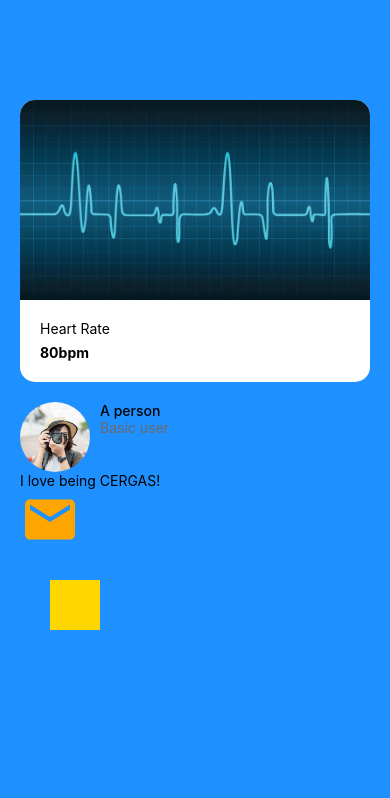
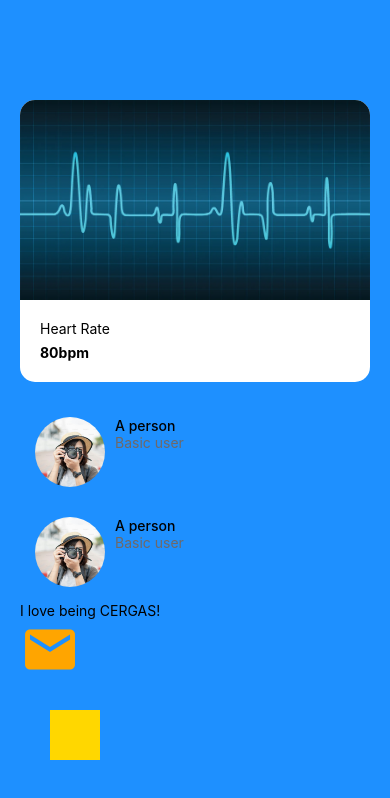
Before and after one commit to Azrim02/Cergas, a React Native app in the folder CergasApp/: screen / in a window 390 px wide. Shown: the top 798 px of the page. Built offline with nearby package versions, Linux system fonts and the light colour scheme.

Commit message:
added ListItemSeparator component

```diff
--- a/CergasApp/app/components/ListItem.js
+++ b/CergasApp/app/components/ListItem.js
@@ -18,6 +18,7 @@ function ListItem({ title, subTitle, image }) {
 const styles = StyleSheet.create({
     container:{
         flexDirection: "row",
+        padding:15,
     },
     image:{
         width:70,
--- a/CergasApp/app/config/colors.js
+++ b/CergasApp/app/config/colors.js
@@ -3,5 +3,6 @@ export default {
     secondary: '#4ecdc4',
     black: '#000',
     white: '#fff',
-    grey: '#6e6969'
+    grey: '#6e6969',
+    lightgrey: '#f8f4f4'
 }
--- a/CergasApp/app/screens/Playground.js
+++ b/CergasApp/app/screens/Playground.js
@@ -13,6 +13,11 @@ function Playground(props) {
                 title="Heart Rate"
                 subTitle="80bpm"
                 image={require("../assets/heartbeat_monitor.webp")}
+            />
+            <ListItem
+                image={require("../assets/profile_photo.jpeg")}
+                title="A person"
+                subTitle="Basic user"
             />
             <ListItem
                 image={require("../assets/profile_photo.jpeg")}
```
Also changed, not shown: CergasApp/app/components/ListItemSeparator.js (added, +17 -0 lines).
